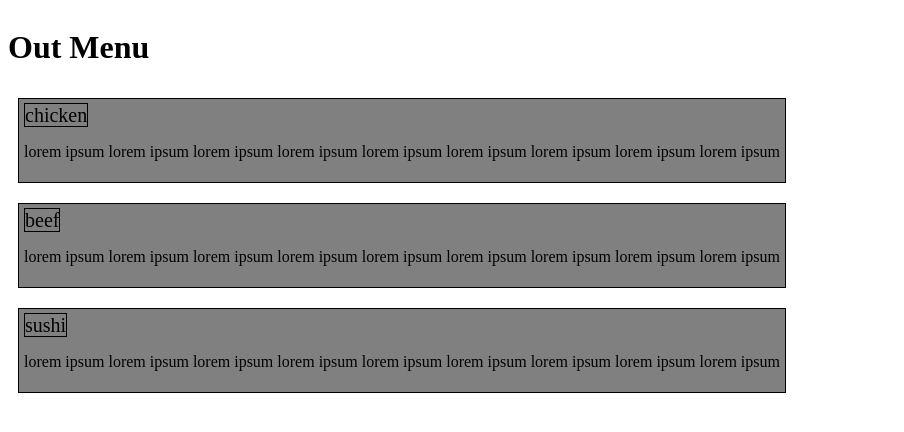
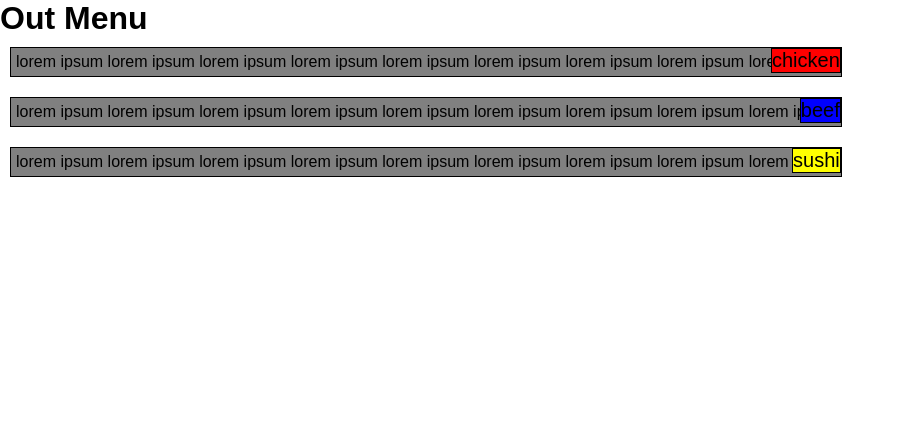
Before and after one commit to xml163/website, a plain HTML site: page index.html in a window 1280 px wide. Shown: the whole page, without its empty margins (0-904 px from the left). Drawn offline with Linux system fonts and the light colour scheme.

Commit message:
Update style.css

```diff
--- a/mod2_sol/css/style.css
+++ b/mod2_sol/css/style.css
@@ -1,10 +1,12 @@
     *{
      box-sizing : border-box;
+     margin:0px;
+     padding:0px;
      overflow: auto;
-     font-family：
+     font-family:Arial, Helvetica, sans-serif;
     }
-    title{
-       font size：175%
+    h1{
+       font size：175%;
     }
     section{
        position: relative;
@@ -12,13 +14,26 @@
        border: 1px solid black;
        padding: 5px;
        background-color: gray;
+       text-align:center;
 
     }
     span{
-     position: absolute top right;
+     position: absolute;
+     top:0;
+     right:0;
      border: 1px solid black;
      font-size: 125%;
     }
+    #t1{
+       background-color:red;
+    }
+    #t2{
+       background-color:blue;
+    }
+    #t3{
+       background-color:yellow;
+    }
+
 
     @media(min-width: 992px)
     {
@@ -30,7 +45,7 @@
        width : 33.33%;
       }
     }
-    @media(min-width: 768px and max-width:991px)
+    @media(min-width: 768px) and (max-width:991px)
     {
       /*tablet view*/
       section{
```
